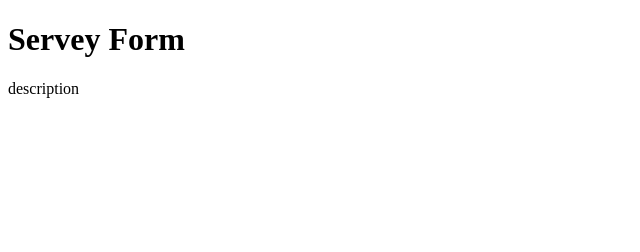
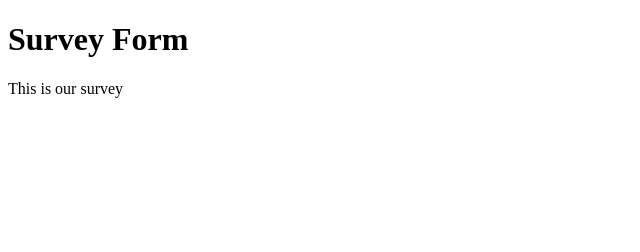
Before and after one commit to binhussen/Microverse-Trails, a plain HTML site: page Survey Form/index.html in a window 1280 px wide. Shown: the top 252 px of the page, 0-640 px from the left. Drawn offline with Linux system fonts and the light colour scheme.

Commit message:
Im changed

```diff
--- a/Survey Form/index.html
+++ b/Survey Form/index.html
@@ -9,8 +9,8 @@
 </head>
 
 <body>
-    <h1 id="title">Servey Form</h1>
-    <p id="description">description</p>
+    <h1 id="title">Survey Form</h1>
+    <p id="description">This is our survey</p>
     <form action="" id="survey-form">
         <label for="name" id="name-label">Name</label>
         <input type="text" name="name" id="name" placeholder="Enter Your Name" required>
--- a/Survey Form/styles.css
+++ b/Survey Form/styles.css
@@ -0,0 +1,3 @@
+body{
+    background-color: white;
+}
```
